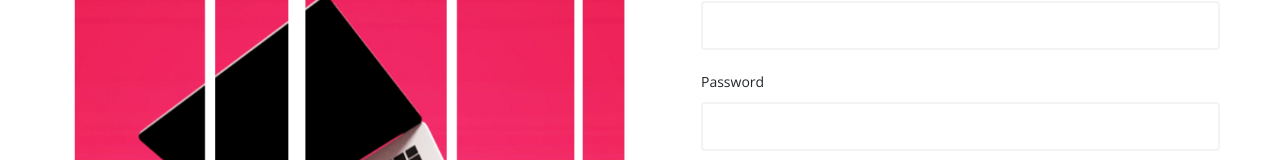
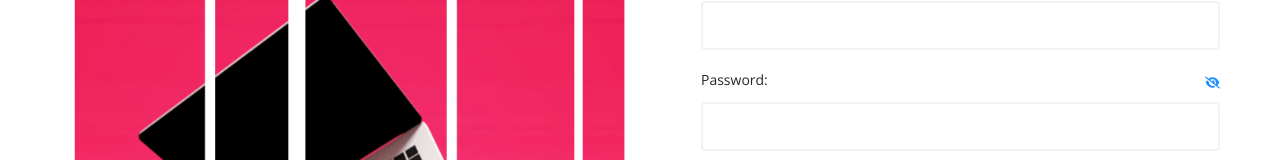
Before and after one commit to AyesoroFemi/react-bouncer-project, a JavaScript app: page / in a window 1280 px wide. Shown: the part 523-683 px from the top of the page. Built offline with nearby package versions, Linux system fonts and the light colour scheme; the HTML template or start-up script is replaced by a standard one.

Commit message:
font add

```diff
--- a/public/index.html
+++ b/public/index.html
@@ -15,6 +15,7 @@
       user's mobile device or desktop. See https://developers.google.com/web/fundamentals/web-app-manifest/
     -->
     <link rel="manifest" href="%PUBLIC_URL%/manifest.json" />
+    <link rel="stylesheet" href="https://cdnjs.cloudflare.com/ajax/libs/font-awesome/6.0.0-beta2/css/all.min.css" integrity="sha512-YWzhKL2whUzgiheMoBFwW8CKV4qpHQAEuvilg9FAn5VJUDwKZZxkJNuGM4XkWuk94WCrrwslk8yWNGmY1EduTA==" crossorigin="anonymous" referrerpolicy="no-referrer" />
     <!--
       Notice the use of %PUBLIC_URL% in the tags above.
       It will be replaced with the URL of the `public` folder during the build.
--- a/src/components/Login.js
+++ b/src/components/Login.js
@@ -21,7 +21,10 @@ const Login = () => {
                         <input type="text" /> <br />
                     </div>
                     <div className="password">
-                        <label for="password">Password</label><br />
+                        <div class="password-eye">
+                            <label for="password">Password:</label>
+                            <a href=""><i class="fas fa-eye-slash"></i></a>
+                        </div>
                         <input type="password" required /> <br />
                     </div>
                     <input type="submit" value="Login" />
--- a/src/components/Register.js
+++ b/src/components/Register.js
@@ -35,11 +35,17 @@ const Register = () => {
                         <input type="email" /> <br />
                     </div>
                     <div className="password">
-                        <label for="psrd">Password:</label><br />
+                        <div class="password-eye">
+                            <label for="password">Password:</label>
+                            <a href=""><i class="fas fa-eye-slash"></i></a>
+                        </div>
                         <input type="password" required /> <br />
                     </div>
                     <div className="password">
-                        <label for="password">Confirm Password:</label><br />
+                        <div class="password-eye">
+                            <label for="password">Confirm Password:</label>
+                            <a href=""><i class="fas fa-eye-slash"></i></a>
+                        </div>
                         <input type="password" required /> <br />
                     </div>
                     <input type="submit" value="Sign Up" />
--- a/src/components/Vendor.js
+++ b/src/components/Vendor.js
@@ -28,11 +28,17 @@ const Vendor = () => {
                     <input type="text" /> <br />
                 </div>
                 <div className="password">
-                    <label for="psrd">Password:</label><br />
+                        <div class="password-eye">
+                            <label for="password">Password:</label>
+                            <a href=""><i class="fas fa-eye-slash"></i></a>
+                        </div>
                     <input type="password" required /> <br />
                 </div>
                 <div className="password">
-                    <label for="password">Confirm Password:</label><br />
+                        <div class="password-eye">
+                            <label for="password">Password:</label>
+                            <a href=""><i class="fas fa-eye-slash"></i></a>
+                        </div>
                     <input type="password" required /> <br />
                 </div>
                 <input type="submit" value="Sign Up" />
--- a/src/components/styles/login.css
+++ b/src/components/styles/login.css
@@ -39,11 +39,26 @@
     text-decoration: none;
     color: black;
 }
-.sub-main .username > label, .sub-main .password > label{
+.sub-main .username > label{
     margin-bottom: 20px;
     font-weight: 400;
     color:rgb(34, 38, 42);
     font-size: 14px;
+}
+.sub-main .password .password-eye > label{
+    padding-bottom: -10px;
+    font-weight: 400;
+    color:rgb(34, 38, 42);
+    font-size: 14px;
+}
+
+.sub-main .password .password-eye {
+    display: flex;
+    justify-content: space-between;
+}
+.fas {
+    color: dodgerblue;
+    font-size: 12px;
 }
 input[type=text], input[type=password], input[type=submit]{
     margin-top: 10px;
```
